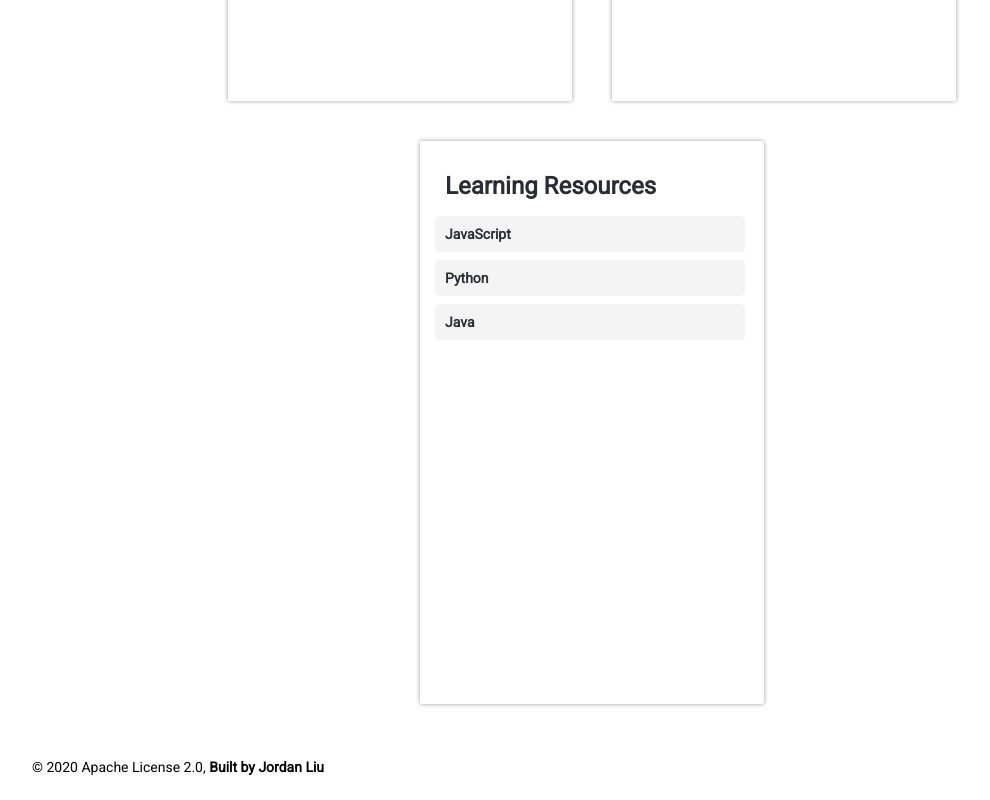
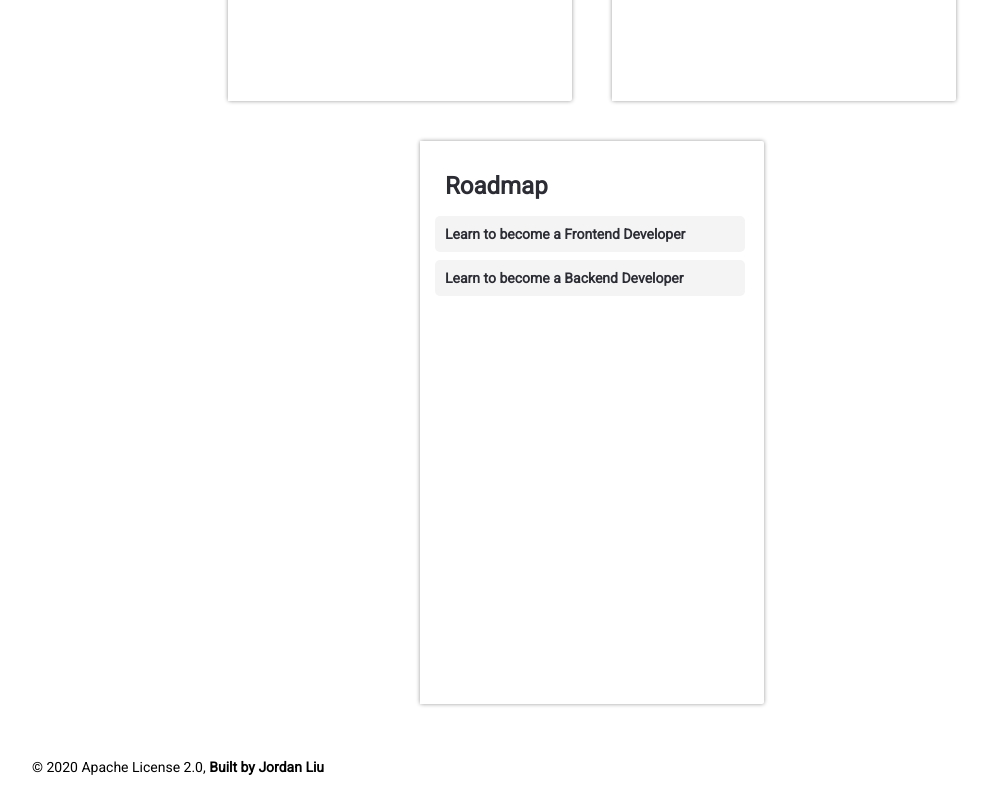
Before and after one commit to jordanliu/openjamaica, a Gatsby site: page / in a window 1280 px wide. Shown: the part 1273-2073 px from the top of the page, without its empty margins (48-1038 px from the left). Built offline with nearby package versions, Linux system fonts and the light colour scheme; Gatsby itself is replaced by a stand-in of ours.

Commit message:
added analytics, fixed cards, added new org and communities

```diff
--- a/data/data.json
+++ b/data/data.json
@@ -3,122 +3,107 @@
     {
       "cards": [
         {
-          "id": 1,
           "title": "Communities",
           "items": [
             {
-              "id": 1,
               "title": "Facebook Dev Circle: Kingston",
               "link": "https://chat.whatsapp.com/JERWTM869a645qQ7OrhO4L"
             },
             {
-              "id": 2,
               "title": "GDG Kingston",
               "link": "https://www.meetup.com/GDG-Kingston/"
             },
             {
-              "id": 3,
               "title": "KingstonJS",
               "link": "https://spectrum.chat/kingstonjs"
             },
             {
-              "id": 4,
               "title": "Jamaican Developers",
               "link": "https://jamaicandevelopers.com/"
             },
             {
-              "id": 5,
               "title": "Women Who Code, Kingston",
               "link": "https://www.meetup.com/WomenWhoCodeKingston/"
             },
             {
-              "id": 6,
               "title": "WordPress, Kingston",
               "link": "https://www.meetup.com/Kingston-WordPress-Meetup/"
             },
             {
-              "id": 7,
               "title": "Python, Jamaica",
               "link": "https://www.meetup.com/PythonJamaica/"
+            },
+            {
+              "title": "Caribbean Cyber Support Team",
+              "link": "https://caribbeancst.org/"
+            },
+            {
+              "title": "Women in InfoSec, Caribbean",
+              "link": "https://wiscaribbean.org/"
             }
           ]
         },
         {
-          "id": 2,
           "title": "Organizations",
           "items": [
             {
-              "id": 1,
               "title": "Palisadoes",
               "link": "http://palisadoes.org/"
             },
             {
-              "id": 2,
               "title": "Jamaica Computer Society",
               "link": "http://www.myjcs.info/"
             },
             {
-              "id": 3,
               "title": "Next Gen Creators",
               "link": "http://nextgencreators.org/"
+            },
+            {
+              "title": "Youth Can Do I.T.",
+              "link": "https://www.instagram.com/youthcandoit/"
             }
           ]
         },
         {
-          "id": 3,
           "title": "Job Boards",
           "items": [
             {
-              "id": 1,
               "title": "Caribbean Jobs",
               "link": "https://www.caribbeanjobs.com/Jamaica"
             },
             {
-              "id": 2,
               "title": "Plex Job",
               "link": "https://www.plexjob.com/"
             },
             {
-              "id": 3,
               "title": "Gleaner Classifieds",
               "link": "http://gleanerclassifieds.com/showads/section/Employment-10093"
             },
             {
-              "id": 4,
               "title": "LinkedIn Jobs",
               "link": "https://www.linkedin.com/jobs/?originalSubdomain=jm"
             }
           ]
         },
         {
-          "id": 4,
           "title": "Open Source Projects",
           "items": [
             {
-              "id": 1,
               "title": "Palisadoes Foundation",
               "link": "https://github.com/PalisadoesFoundation"
             }
           ]
         },
         {
-          "id": 5,
-          "title": "Learning Resources",
+          "title": "Roadmap",
           "items": [
             {
-              "id": 1,
-              "title": "JavaScript",
-              "link": "http://palisadoes.org/"
+              "title": "Learn to become a Frontend Developer",
+              "link": "https://roadmap.sh/frontend"
             },
             {
-              "id": 2,
-              "title": "Python",
-              "link": "http://www.myjcs.info/"
-            },
-            {
-              "id": 3,
-              "title": "Java",
-              "link": "http://nextgencreators.org/"
+              "title": "Learn to become a Backend Developer",
+              "link": "https://roadmap.sh/backend"
             }
           ]
         }
--- a/gatsby-config.js
+++ b/gatsby-config.js
@@ -5,6 +5,21 @@ module.exports = {
     author: `@jordanliu`,
   },
   plugins: [
+    {
+      resolve: "gatsby-plugin-react-svg",
+      options: {
+        rule: {
+          include: /\.inline\.svg$/,
+        },
+      },
+    },
+    {
+      resolve: `gatsby-plugin-google-analytics`,
+      options: {
+        trackingId: "UA-61789534-3",
+        head: false,
+      },
+    },
     `gatsby-plugin-sass`,
     `gatsby-plugin-react-helmet`,
     {
--- a/package.json
+++ b/package.json
@@ -7,19 +7,23 @@
   "dependencies": {
     "gatsby": "^2.21.37",
     "gatsby-image": "^2.4.4",
+    "gatsby-plugin-google-analytics": "^2.3.2",
     "gatsby-plugin-manifest": "^2.4.5",
     "gatsby-plugin-offline": "^3.2.3",
     "gatsby-plugin-react-helmet": "^3.3.1",
+    "gatsby-plugin-react-svg": "^3.0.0",
     "gatsby-plugin-sass": "^2.3.2",
     "gatsby-plugin-sharp": "^2.6.4",
     "gatsby-source-filesystem": "^2.3.4",
     "gatsby-transformer-sharp": "^2.5.2",
+    "install": "^0.13.0",
     "node-sass": "^4.14.1",
     "prop-types": "^15.7.2",
     "react": "^16.12.0",
     "react-dom": "^16.12.0",
     "react-feather": "^2.0.8",
-    "react-helmet": "^6.0.0"
+    "react-helmet": "^6.0.0",
+    "uuid": "^8.1.0"
   },
   "devDependencies": {
     "prettier": "2.0.5"
--- a/src/components/Card/card.js
+++ b/src/components/Card/card.js
@@ -1,5 +1,6 @@
 import React from "react"
 import "./card.scss"
+import { v4 as uuidv4 } from "uuid"
 
 const Card = ({ data }) => {
   return (
@@ -7,8 +8,8 @@ const Card = ({ data }) => {
       <div className="card-info">
         <h1 className="card-title">{data.title}</h1>
         {data.items.map((item) => (
-          <a href={item.link}>
-            <li key={item.id}>{item.title}</li>
+          <a href={item.link} key={uuidv4()}>
+            <li>{item.title}</li>
           </a>
         ))}
       </div>
--- a/src/components/Card/card.scss
+++ b/src/components/Card/card.scss
@@ -34,6 +34,11 @@
     margin-bottom: 8px;
     width: 285px;
     list-style: none;
+    transition: background-color ease-in 0.2s;
+  }
+
+  li:hover {
+    background-color: #e4e4e4;
   }
 }
 
--- a/src/components/CardWrapper/cardWrapper.js
+++ b/src/components/CardWrapper/cardWrapper.js
@@ -2,6 +2,7 @@ import React from "react"
 import Card from "../Card/card"
 import "../Card/card.scss"
 import data from "../../../data/data.json"
+import { v4 as uuidv4 } from "uuid"
 
 const CardWrapper = () => {
   const cardData = data.data
@@ -9,7 +10,7 @@ const CardWrapper = () => {
   return (
     <div className="card-wrapper">
       {cardData.map((data) =>
-        data.cards.map((card) => <Card key={card.id} data={card} />)
+        data.cards.map((card) => <Card key={uuidv4()} data={card} />)
       )}
     </div>
   )
--- a/src/components/Header/header.scss
+++ b/src/components/Header/header.scss
@@ -13,6 +13,12 @@
   .logo {
     display: flex;
     flex-direction: row;
+  }
+
+  img {
+    margin: 0px;
+    width: 35px;
+    height: 35px;
   }
 
   .star {
@@ -44,6 +50,12 @@
       flex-direction: row;
     }
 
+    img {
+      margin-top: 10px;
+      width: 40px;
+      height: 40px;
+    }
+
     .star {
       margin-top: 20px;
     }
--- a/src/components/Layout/layout.scss
+++ b/src/components/Layout/layout.scss
@@ -21,7 +21,7 @@
 footer {
   margin-top: 35px;
   bottom: 0;
-  height: 30px;
+  height: 15px;
   font-size: 12px;
 }
 
```
Also changed, not shown: 1 other file.
